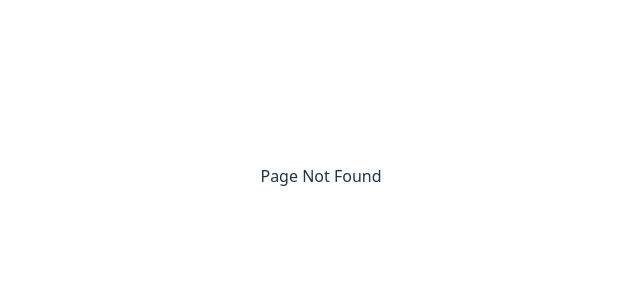
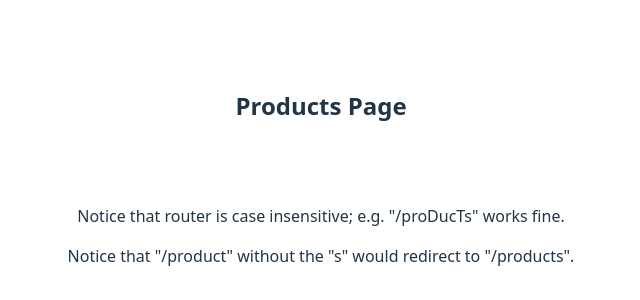
Before and after one commit to maryam-kpmpower/my-vite-app, a React (Vite) app: page /products in a window 1280 px wide. Before the commit this address had no page. Shown: the part 224-524 px from the top of the page, without its empty margins (319-959 px from the left). Built offline with nearby package versions, Linux system fonts and the light colour scheme.

Commit message:
about and product pages

```diff
--- /dev/null
+++ b/src/pages/AboutPage/AboutPage.tsx
@@ -0,0 +1,9 @@
+const AboutPage = () => {
+    return (
+        <div className="about-page">
+            <h2>About Page</h2>
+        </div>
+    );
+};
+
+export default AboutPage;
--- /dev/null
+++ b/src/pages/ProductPage/ProductPage.scss
@@ -0,0 +1,4 @@
+p {
+    display: flex;
+    justify-content: center;
+}
--- /dev/null
+++ b/src/pages/ProductPage/ProductPage.tsx
@@ -0,0 +1,19 @@
+import './ProductPage.scss';
+
+const ProductPage = () => {
+    return (
+        <div className="product-page">
+            <h2>Products Page</h2>
+            <p className="just">
+                Notice that router is case insensitive; e.g. "/proDucTs" works
+                fine.
+            </p>
+            <p>
+                Notice that "/product" without the "s" would redirect to
+                "/products".
+            </p>
+        </div>
+    );
+};
+
+export default ProductPage;
--- a/src/routes/AppRouter.tsx
+++ b/src/routes/AppRouter.tsx
@@ -1,11 +1,28 @@
-import { Route, Routes } from 'react-router-dom';
+import { Route, Routes, Navigate } from 'react-router-dom';
 import LoginPage from '../pages/LoginPage/LoginPage';
+import AboutPage from '../pages/AboutPage/AboutPage';
+import ProductPage from '../pages/ProductPage/ProductPage';
 
 const AppRouter = () => {
     return (
         <Routes>
             <Route path="/" element={<LoginPage />}></Route>
-            <Route path="*" element={<p>Page Not Found</p>}></Route>
+            <Route
+                path="/about"
+                element={<AboutPage />}
+                caseSensitive={false}
+            ></Route>
+            <Route
+                path="/products"
+                element={<ProductPage />}
+                caseSensitive={false}
+            ></Route>
+            <Route
+                path="/product"
+                element={<Navigate to="/products" replace />}
+                caseSensitive={false}
+            ></Route>
+            <Route path="/*" element={<h2>Page Not Found</h2>}></Route>
         </Routes>
     );
 };
```
